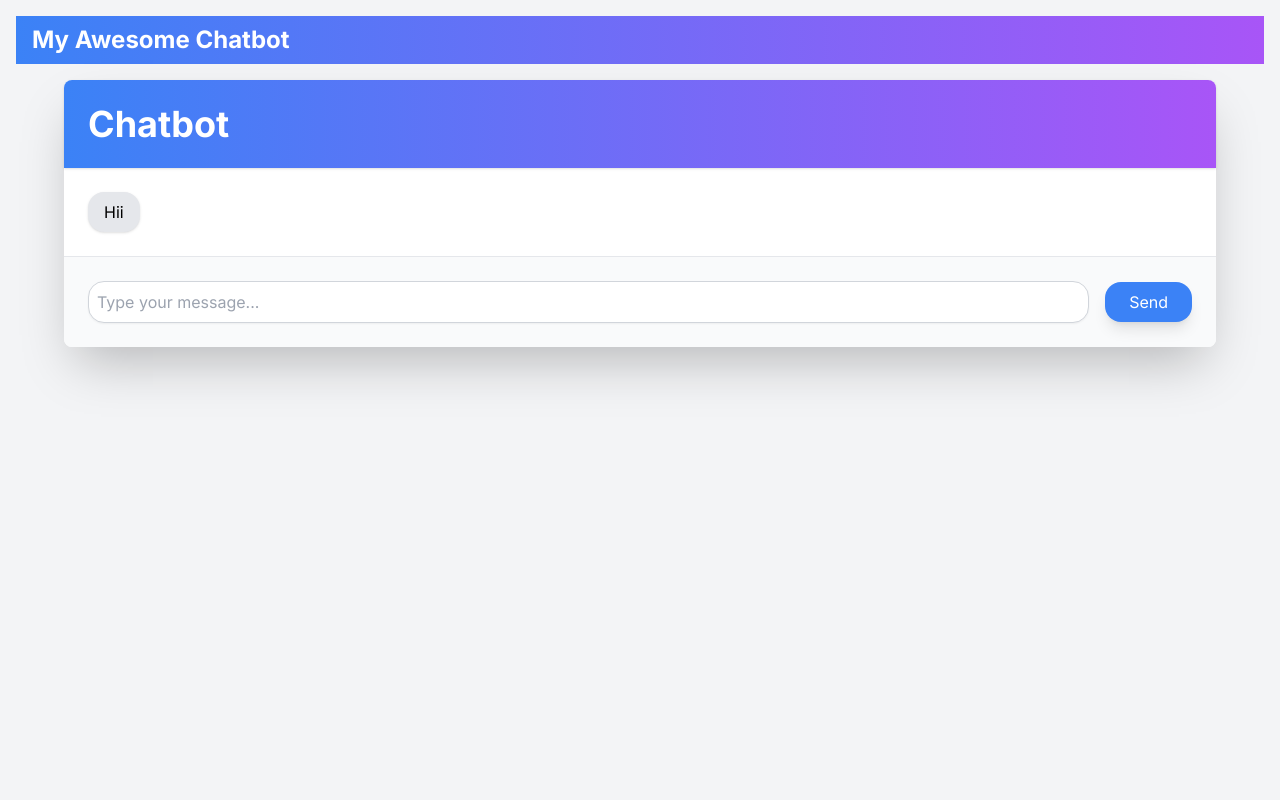
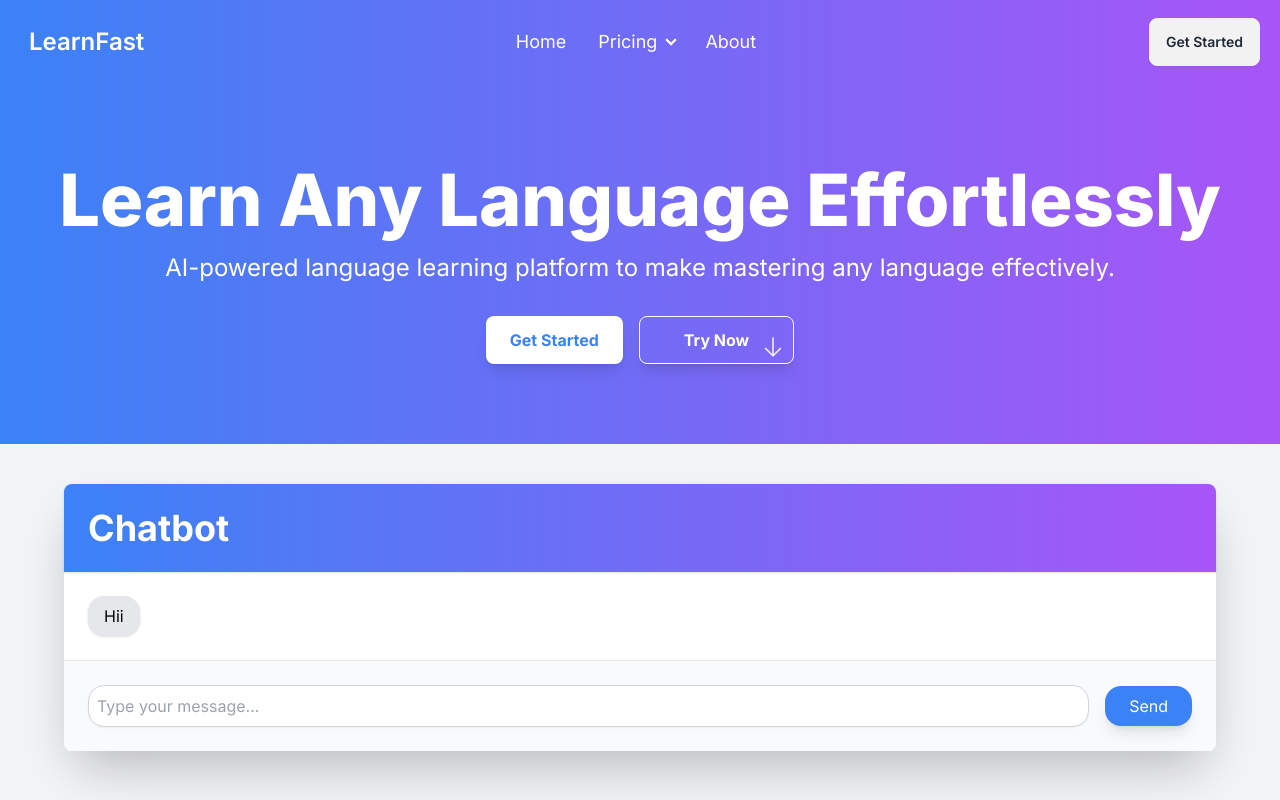
Before and after one commit to DarkInventor/learnfast, a Next.js app: page / in a window 1280 px wide. Built offline with nearby package versions, Linux system fonts and the light colour scheme.

Commit message:
add hero and nav

```diff
--- a/app/api/chat/route.ts
+++ b/app/api/chat/route.ts
@@ -4,7 +4,7 @@ import { OpenAIStream, StreamingTextResponse } from 'ai'
 // Create an OpenAI API client
 const client = new OpenAIClient(
   'https://veryopenai.openai.azure.com/',
-  new AzureKeyCredential(process.env.AZURE_OPENAI_API_KEY || '')
+  new AzureKeyCredential(process.env.NEXT_PUBLIC_AZURE_OPENAI_API_KEY || '')
 )
 
 export async function POST(req: Request) {
--- a/app/layout.tsx
+++ b/app/layout.tsx
@@ -15,7 +15,7 @@ export default function RootLayout({
   children: React.ReactNode;
 }>) {
   return (
-    <html lang="en">
+    <html lang="en" data-theme="light">
       <body className={inter.className}>{children}</body>
     </html>
   );
--- a/app/page.tsx
+++ b/app/page.tsx
@@ -1,14 +1,17 @@
-'use client'
+"use client";
 
 // Final Version
-import React, { useEffect, useState } from 'react';
-import { useChat } from 'ai/react';
-import { start } from 'repl';
+import React, { useEffect, useState } from "react";
+import { useChat } from "ai/react";
+import { start } from "repl";
+import Nav from "@/components/nav";
+import Hero from "@/components/hero";
 
 // export const maxDuration = 300;
 
 export default function Home() {
-  const { messages, input, handleInputChange, handleSubmit, stop, isLoading } = useChat();
+  const { messages, input, handleInputChange, handleSubmit, stop, isLoading } =
+    useChat();
 
   const [showWelcomeMessage, setShowWelcomeMessage] = useState(false);
 
@@ -17,47 +20,81 @@ export default function Home() {
     setShowWelcomeMessage(true);
   }, []);
 
-
   return (
-<div className="absolute top-0 left-0 w-full  items-center justify-center min-h-screen p-4 bg-gray-100">
-
-
-    <nav className="w-full bg-gradient-to-r from-blue-500 to-purple-500 mb-4">
+    <div className="absolute top-0 left-0 w-full  items-center justify-center min-h-screen bg-gray-100">
+      {/* <nav className="w-full bg-gradient-to-r from-blue-500 to-purple-500 mb-4"> */}
+      {/* <nav className="w-full bg-gradient-to-r from-blue-500 to-purple-500 mb-4 shadow-lg">
         <div className="container mx-auto flex flex-wrap items-center justify-between px-4 py-2">
           <a href="#" className="text-white text-xl md:text-2xl font-bold">
             My Awesome Chatbot
           </a>
-        {/* You can add more navigation items here */}
+
+          <button data-collapse-toggle="navbar-default" type="button" className="inline-flex items-center p-2 ml-3 text-sm text-gray-500 rounded-lg md:hidden hover:bg-gray-100 focus:outline-none focus:ring-2 focus:ring-gray-200 dark:text-gray-400 dark:hover:bg-gray-700 dark:focus:ring-gray-600" aria-controls="navbar-default" aria-expanded="false">
+            <span className="sr-only">Open main menu</span>
+            <svg className="w-6 h-6" aria-hidden="true" fill="currentColor" viewBox="0 0 20 20" xmlns="http://www.w3.org/2000/svg"><path fill-rule="evenodd" d="M3 5a1 1 0 011-1h12a1 1 0 110 2H4a1 1 0 01-1-1zM3 10a1 1 0 011-1h12a1 1 0 110 2H4a1 1 0 01-1-1zM3 15a1 1 0 011-1h12a1 1 0 110 2H4a1 1 0 01-1-1z" clip-rule="evenodd"></path></svg>
+          </button>
+
+          <div className="hidden w-full md:block md:w-auto" id="navbar-default">
+            <ul className="flex flex-col p-4 mt-4 bg-gray-800 rounded-lg border border-gray-700 md:flex-row md:space-x-8 md:mt-0 md:text-sm md:font-medium md:border-0 md:bg-transparent dark:bg-gray-800 md:dark:bg-transparent dark:border-gray-700">
+              <li>
+                <a href="#" className="text-white hover:text-gray-300 transition duration-300 block py-2 pr-4 pl-3 md:p-0">Home</a>
+              </li>
+              <li>
+                <a href="#" className="text-white hover:text-gray-300 transition duration-300 block py-2 pr-4 pl-3 md:p-0">Pricing</a>
+              </li>
+              <li>
+                <a href="#" className="text-white hover:text-gray-300 transition duration-300 block py-2 pr-4 pl-3 md:p-0">About</a>
+              </li>
+              <li>
+                <a href="#" className="px-4 py-2 bg-white text-blue-500 rounded-full hover:bg-gray-100 transition duration-300 block py-2 pr-4 pl-3 md:p-0">Get Started</a>
+              </li>
+            </ul>
           </div>
-    </nav>
+        </div>
+      </nav> */}
+
+      <Nav />
+      <Hero />
 
       <div className="flex lg:flex-col items-center">
         <div className="w-full max-w-4xl lg:max-w-6xl shadow-2xl rounded-lg bg-white">
           <div className="flex items-center justify-between p-6 bg-gradient-to-r from-blue-500 to-purple-500 rounded-t-lg shadow">
-          <h1 className="text-2xl md:text-3xl lg:text-4xl font-bold text-white">Chatbot</h1>
+            <h1 className="text-2xl md:text-3xl lg:text-4xl font-bold text-white">
+              Chatbot
+            </h1>
           </div>
-        <div className="flex flex-col p-6 space-y-4 overflow-y-auto md:h-auto md:max-h-96 h-96">
+          <div className="flex flex-col p-6 space-y-4 overflow-y-auto md:h-auto md:max-h-96 h-96 text-black">
             {showWelcomeMessage && (
-            <div className="max-w-2xl px-4 py-2 rounded-2xl shadow bg-gray-200 mr-auto">
+              <div className="max-w-2xl px-4 py-2 rounded-2xl shadow bg-gray-200 mr-auto text-black">
                 <span>Hii</span>
               </div>
             )}
             {messages.map((m) => (
-            <div key={m.id} className={`max-w-2xl px-4 py-2 rounded-2xl shadow ${m.role === 'user' ? 'bg-blue-500 text-white ml-auto' : 'bg-gray-200 mr-auto'}`}>
+              <div
+                key={m.id}
+                className={`max-w-2xl px-4 py-2 rounded-2xl shadow ${
+                  m.role === "user"
+                    ? "bg-blue-500 text-white ml-auto"
+                    : "bg-gray-200 mr-auto"
+                }`}
+              >
                 <span>{m.content}</span>
               </div>
             ))}
           </div>
-        <form onSubmit={handleSubmit} className="flex p-6 border-t items-center bg-gray-50 rounded-b-lg flex-wrap">
+          <form
+            onSubmit={handleSubmit}
+            className="flex p-6 border-t items-center bg-gray-50 rounded-b-lg flex-wrap"
+          >
             <input
-            className="flex-1 p-2 mr-4 text-gray-700 border border-gray-300 rounded-2xl shadow-sm focus:ring-blue-500 focus:border-blue-500 w:full md:w-auto "
+              className="flex-1 p-2 mr-4 text-gray-700 border border-gray-300 rounded-2xl shadow-sm focus:ring-blue-500 focus:border-blue-500 w:full md:w-auto bg-white"
               value={input}
               placeholder="Type your message..."
               onChange={handleInputChange}
             />
             <button
               type="submit"
-            className="px-6 py-2 text-white bg-blue-500 rounded-2xl shadow-lg hover:bg-blue-600 focus:outline-none focus:ring-2 focus:ring-blue-500 focus:ring-opacity-50 mt-4 lg:mt-0 md:mt-0"
+              className="px-6 py-2 text-white bg-blue-500 rounded-2xl shadow-lg hover:bg-blue-600 focus:outline-none focus:ring-2 focus:ring-blue-500 focus:ring-opacity-50 mt-0 lg:mt-0 md:mt-0"
             >
               Send
             </button>
--- /dev/null
+++ b/components/hero.tsx
@@ -0,0 +1,74 @@
+
+import React from "react";
+import { motion, AnimatePresence } from "framer-motion";
+
+function Hero() {
+  const words = ["AI-powered language learning platform", "to make mastering", "any language effectively."];
+
+  return (
+    <div className="bg-gradient-to-r from-blue-500 to-purple-500 py-20 mb-10">
+      <div className="container mx-auto text-center text-white px-4 md:px-0">
+        <h1 className="text-4xl md:text-4xl lg:text-7xl font-extrabold mb-4 leading-tight">
+          <AnimatePresence>
+            {["Learn ", "Any ", "Language ", "Effortlessly "].map((word, index) => (
+              <motion.span
+                key={index}
+                initial={{ opacity: 0, y: 20 }}
+                animate={{ opacity: 1, y: 0 }}
+                exit={{ opacity: 0, y: -20 }}
+                transition={{ duration: 0.5, delay: index * 0.2 }}
+              >
+                {word}
+              </motion.span>
+            ))}
+          </AnimatePresence>
+        </h1>
+
+        <div className="text-lg md:text-xl lg:text-2xl mb-8 leading-relaxed">
+          <AnimatePresence>
+            {words.map((word, index) => (
+              <motion.span
+                key={index}
+                initial={{ opacity: 0, y: 20 }}
+                animate={{ opacity: 1, y: 0 }}
+                exit={{ opacity: 0, y: -20 }}
+                transition={{ duration: 0.5, delay: index * 0.3 }}
+              >
+                {word}{" "}
+              </motion.span>
+            ))}
+          </AnimatePresence>
+        </div>
+
+        <div className="flex flex-col md:flex-row justify-center space-y-4 md:space-y-0 md:space-x-4">
+          <button className="bg-white text-blue-500 font-bold py-3 px-6 rounded-lg shadow-lg transition duration-300 ease-in-out hover:bg-gray-100">
+            Get Started
+          </button>
+          <motion.button
+            whileHover={{ scale: 1.1 }}
+            whileTap={{ scale: 0.9 }}
+            className="bg-transparent border border-white text-white font-bold py-3 px-6 lg:py-0 lg:px-11 rounded-lg shadow-lg transition duration-300 ease-in-out hover:bg-white hover:text-blue-500 relative"
+          >
+            Try Now
+            <motion.span
+              className="absolute bottom-1 right-2"
+              initial={{ opacity: 0, y: -5 }}
+              animate={{ opacity: 1, y: 0 }}
+              transition={{
+                duration: 0.8,
+                repeat: Infinity,
+                repeatType: "reverse"
+              }}
+            >
+              <svg xmlns="http://www.w3.org/2000/svg" fill="none" viewBox="0 0 24 24" strokeWidth={1.5} stroke="currentColor" className="w-6 h-6">
+                <path strokeLinecap="round" strokeLinejoin="round" d="M19.5 13.5L12 21m0 0l-7.5-7.5M12 21V3" />
+              </svg>
+            </motion.span>
+          </motion.button>
+        </div>
+      </div>
+    </div>
+  );
+}
+
+export default Hero;
--- /dev/null
+++ b/components/nav.tsx
@@ -0,0 +1,80 @@
+import React from "react";
+
+function Nav() {
+  return (
+    <div className="navbar p-3 bg-base-100 bg-gradient-to-r from-blue-500 to-purple-500 shadow lg:text-white !sm:text-black !md:text-black">
+      <div className="navbar-start">
+        <div className="dropdown ">
+          <div tabIndex={0} role="button" className="btn btn-ghost lg:hidden text-white">
+            <svg
+              xmlns="http://www.w3.org/2000/svg"
+              className="h-5 w-5"
+              fill="none"
+              viewBox="0 0 24 24"
+              stroke="currentColor"
+            >
+              <path
+                strokeLinecap="round"
+                strokeLinejoin="round"
+                strokeWidth="2"
+                d="M4 6h16M4 12h8m-8 6h16"
+              />
+            </svg>
+          </div>
+          <ul
+            tabIndex={0}
+            className="menu menu-sm dropdown-content mt-3 z-[1] p-2 shadow bg-base-100 rounded-box w-52 "
+          >
+            <li>
+              <a>Home</a>
+            </li>
+            <li>
+              <a>Pricing</a>
+              <ul className="p-2">
+                <li>
+                  <a>Documentation</a>
+                </li>
+                <li>
+                  <a>Connect</a>
+                </li>
+              </ul>
+            </li>
+            <li>
+              <a>About</a>
+            </li>
+          </ul>
+        </div>
+        <a className="btn btn-ghost sm:text-xl md:text-xl lg:text-2xl text-xl text-white">LearnFast</a>
+      </div>
+      <div className="navbar-center hidden lg:flex ">
+        <ul className="menu menu-horizontal px-1 text-lg">
+          <li>
+            <a>Home</a>
+          </li>
+          <li>
+            <details>
+              <summary >Pricing</summary>
+              <ul className="p-2 !lg:text-black !text-black !sm:text-black !md:text-black">
+                <li>
+                  <a>Documentation</a>
+                </li>
+                <li>
+                  <a>Connect</a>
+                </li>
+              </ul>
+            </details>
+          </li>
+          <li>
+            <a>About</a>
+          </li>
+        </ul>
+      </div>
+      <div className="navbar-end mr-2">
+      {/* <input type="checkbox" value="synthwave" className="toggle theme-controller"/>     */}
+        <a className="btn">Get Started </a>
+      </div>
+    </div>
+  );
+}
+
+export default Nav;
--- a/package.json
+++ b/package.json
@@ -10,8 +10,13 @@
   },
   "dependencies": {
     "@azure/openai": "1.0.0-beta.12",
+    "@nanostores/react": "github:ai/react",
     "ai": "^3.1.1",
+    "cn": "^0.1.1",
+    "framer-motion": "^11.1.9",
+    "google": "link:next/font/google",
     "heroicons-react": "^1.4.1",
+    "metadata": "^0.1.0",
     "next": "14.2.3",
     "react": "^18",
     "react-dom": "^18"
@@ -20,6 +25,7 @@
     "@types/node": "^20",
     "@types/react": "^18",
     "@types/react-dom": "^18",
+    "daisyui": "^4.11.1",
     "eslint": "^8",
     "eslint-config-next": "14.2.3",
     "postcss": "^8",
```
Also changed, not shown: tailwind.config.ts (+6 -1 lines), 2 other files (tests, documents, lock files or other folders). Lines whose indentation alone changed are shown as unchanged.
